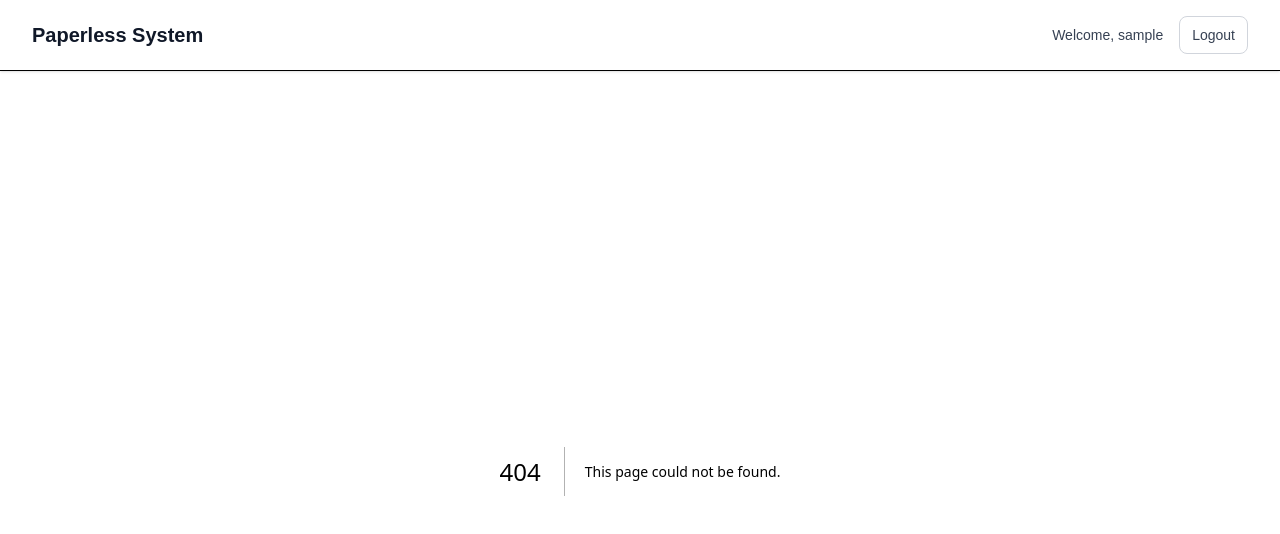
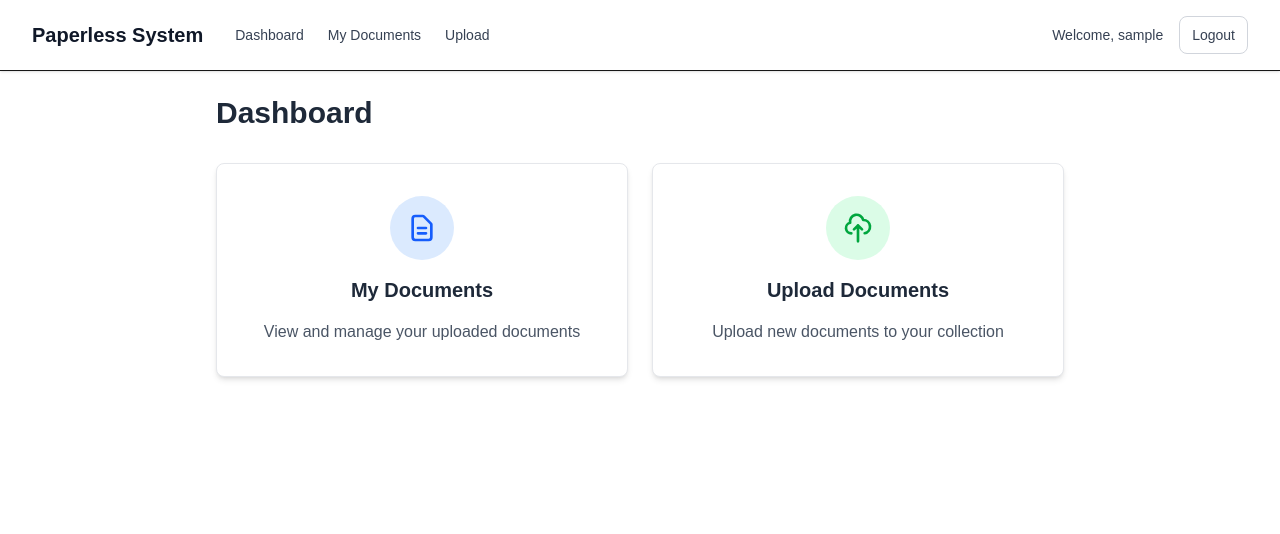
Before and after one commit to fabio-anzola/swen3-paperless, a Next.js app in the folder apps/web/: page /dashboard in a window 1280 px wide. Before the commit this address had no page. Shown: the top 534 px of the page. Built offline with nearby package versions, Linux system fonts and the light colour scheme; sample sign-in values are in the browser's storage.

Commit message:
added dashboard page and navigation bar

```diff
--- a/apps/web/src/app/components/Header.tsx
+++ b/apps/web/src/app/components/Header.tsx
@@ -1,5 +1,6 @@
 "use client";
 
+import Link from "next/link";
 import { useRouter } from "next/navigation";
 import { useAuth } from "../auth/AuthContext";
 
@@ -20,10 +21,33 @@ export default function Header() {
     <header className="bg-white shadow-sm border-b">
       <div className="mx-auto max-w-7xl px-4 sm:px-6 lg:px-8">
         <div className="flex justify-between items-center py-4">
-          <div className="flex items-center">
-            <h1 className="text-xl font-semibold text-gray-900">
-              Paperless System
-            </h1>
+          <div className="flex items-center space-x-8">
+            <Link href="/dashboard">
+              <h1 className="text-xl font-semibold text-gray-900 hover:text-blue-600 transition-colors cursor-pointer">
+                Paperless System
+              </h1>
+            </Link>
+
+            <nav className="flex space-x-6">
+              <Link
+                href="/dashboard"
+                className="text-sm font-medium text-gray-700 hover:text-blue-600 transition-colors"
+              >
+                Dashboard
+              </Link>
+              <Link
+                href="/documents"
+                className="text-sm font-medium text-gray-700 hover:text-blue-600 transition-colors"
+              >
+                My Documents
+              </Link>
+              <Link
+                href="/upload"
+                className="text-sm font-medium text-gray-700 hover:text-blue-600 transition-colors"
+              >
+                Upload
+              </Link>
+            </nav>
           </div>
 
           <div className="flex items-center space-x-4">
--- /dev/null
+++ b/apps/web/src/app/dashboard/page.tsx
@@ -0,0 +1,90 @@
+"use client";
+
+import Link from "next/link";
+import { useAuth } from "../auth/AuthContext";
+
+export default function DashboardPage() {
+  const { token } = useAuth();
+
+  if (!token) {
+    return (
+      <main className="mx-auto mt-24 max-w-md rounded-2xl bg-white p-6 shadow">
+        <p>
+          Please{" "}
+          <a className="underline" href="/login">
+            login
+          </a>{" "}
+          first.
+        </p>
+      </main>
+    );
+  }
+
+  return (
+    <main className="mx-auto max-w-4xl p-6">
+      <h1 className="text-3xl font-bold text-gray-800 mb-8">Dashboard</h1>
+
+      <div className="grid grid-cols-1 md:grid-cols-2 gap-6">
+        {/* My Documents Box */}
+        <Link href="/documents" className="group">
+          <div className="bg-white p-8 rounded-lg shadow-md hover:shadow-lg transition-shadow duration-200 border border-gray-200 group-hover:border-blue-300">
+            <div className="flex flex-col items-center text-center space-y-4">
+              <div className="w-16 h-16 bg-blue-100 rounded-full flex items-center justify-center group-hover:bg-blue-200 transition-colors duration-200">
+                <svg
+                  className="w-8 h-8 text-blue-600"
+                  fill="none"
+                  stroke="currentColor"
+                  viewBox="0 0 24 24"
+                  xmlns="http://www.w3.org/2000/svg"
+                >
+                  <path
+                    strokeLinecap="round"
+                    strokeLinejoin="round"
+                    strokeWidth={2}
+                    d="M9 12h6m-6 4h6m2 5H7a2 2 0 01-2-2V5a2 2 0 012-2h5.586a1 1 0 01.707.293l5.414 5.414a1 1 0 01.293.707V19a2 2 0 01-2 2z"
+                  />
+                </svg>
+              </div>
+              <h2 className="text-xl font-semibold text-gray-800 group-hover:text-blue-600 transition-colors duration-200">
+                My Documents
+              </h2>
+              <p className="text-gray-600">
+                View and manage your uploaded documents
+              </p>
+            </div>
+          </div>
+        </Link>
+
+        {/* Upload Documents Box */}
+        <Link href="/upload" className="group">
+          <div className="bg-white p-8 rounded-lg shadow-md hover:shadow-lg transition-shadow duration-200 border border-gray-200 group-hover:border-green-300">
+            <div className="flex flex-col items-center text-center space-y-4">
+              <div className="w-16 h-16 bg-green-100 rounded-full flex items-center justify-center group-hover:bg-green-200 transition-colors duration-200">
+                <svg
+                  className="w-8 h-8 text-green-600"
+                  fill="none"
+                  stroke="currentColor"
+                  viewBox="0 0 24 24"
+                  xmlns="http://www.w3.org/2000/svg"
+                >
+                  <path
+                    strokeLinecap="round"
+                    strokeLinejoin="round"
+                    strokeWidth={2}
+                    d="M7 16a4 4 0 01-.88-7.903A5 5 0 1115.9 6L16 6a5 5 0 011 9.9M15 13l-3-3m0 0l-3 3m3-3v12"
+                  />
+                </svg>
+              </div>
+              <h2 className="text-xl font-semibold text-gray-800 group-hover:text-green-600 transition-colors duration-200">
+                Upload Documents
+              </h2>
+              <p className="text-gray-600">
+                Upload new documents to your collection
+              </p>
+            </div>
+          </div>
+        </Link>
+      </div>
+    </main>
+  );
+}
--- /dev/null
+++ b/apps/web/src/app/upload/page.tsx
@@ -0,0 +1,33 @@
+"use client";
+
+import { useAuth } from "../auth/AuthContext";
+
+export default function UploadPage() {
+  const { token } = useAuth();
+
+  if (!token) {
+    return (
+      <main className="mx-auto mt-24 max-w-md rounded-2xl bg-white p-6 shadow">
+        <p>
+          Please{" "}
+          <a className="underline" href="/login">
+            login
+          </a>{" "}
+          first.
+        </p>
+      </main>
+    );
+  }
+
+  return (
+    <main className="mx-auto max-w-3xl p-6 space-y-4">
+      <h1 className="text-2xl font-semibold mb-4">Upload Documents</h1>
+
+      <div className="bg-white p-8 rounded-lg shadow-md border border-gray-200">
+        <p className="text-gray-600 text-center">
+          Document upload functionality will be implemented here.
+        </p>
+      </div>
+    </main>
+  );
+}
--- a/apps/web/src/config.ts
+++ b/apps/web/src/config.ts
@@ -1,5 +1,5 @@
 export const API_PREFIX = process.env.NEXT_PUBLIC_API_PREFIX || '/api/v1';
-export const HOME_ROUTE = process.env.NEXT_PUBLIC_HOME_ROUTE || '/login';
+export const HOME_ROUTE = process.env.NEXT_PUBLIC_HOME_ROUTE || '/dashboard';
 
 // helper function - concatenated use of the API prefix
 export const api = (p: string) =>
```
